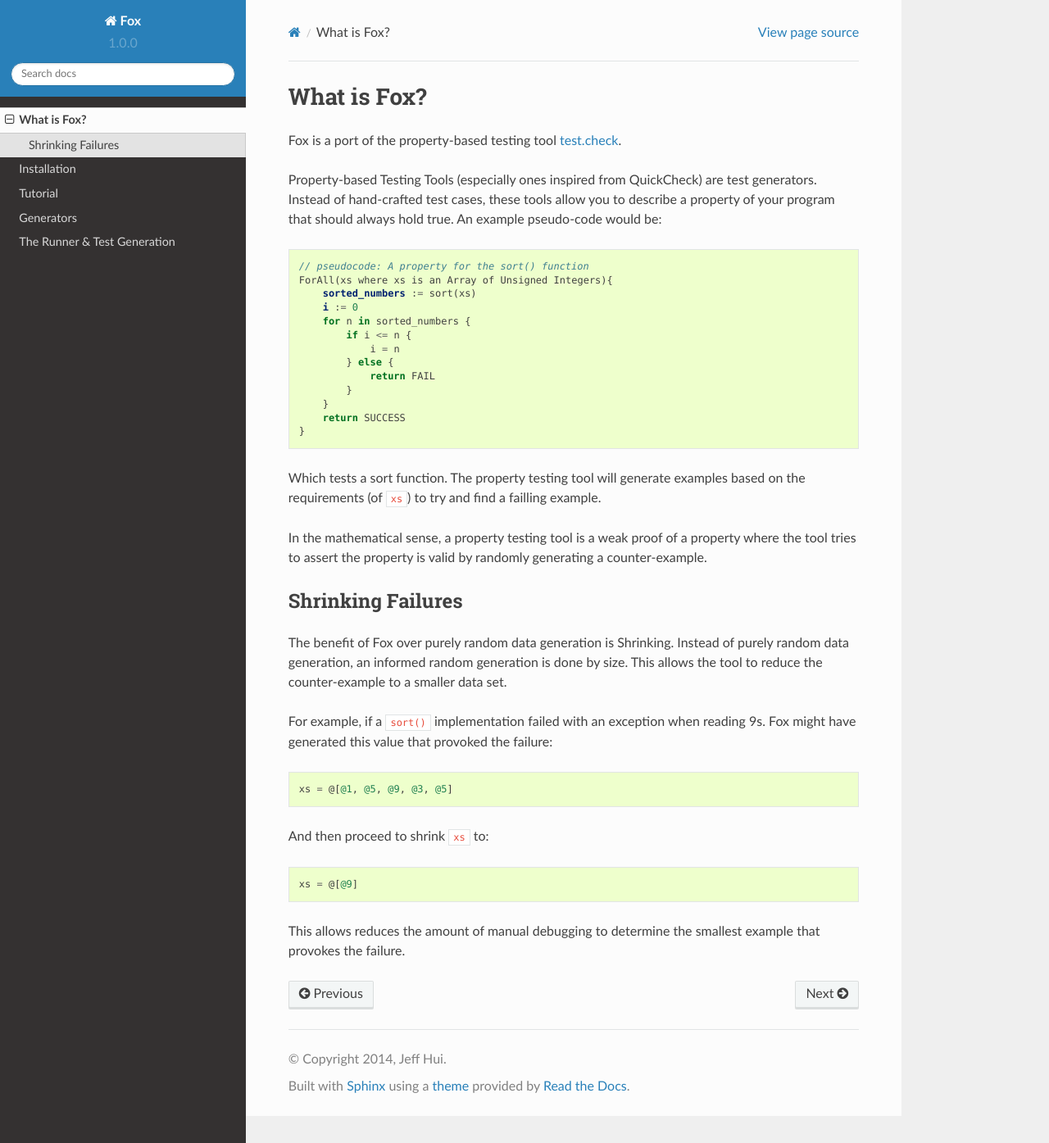
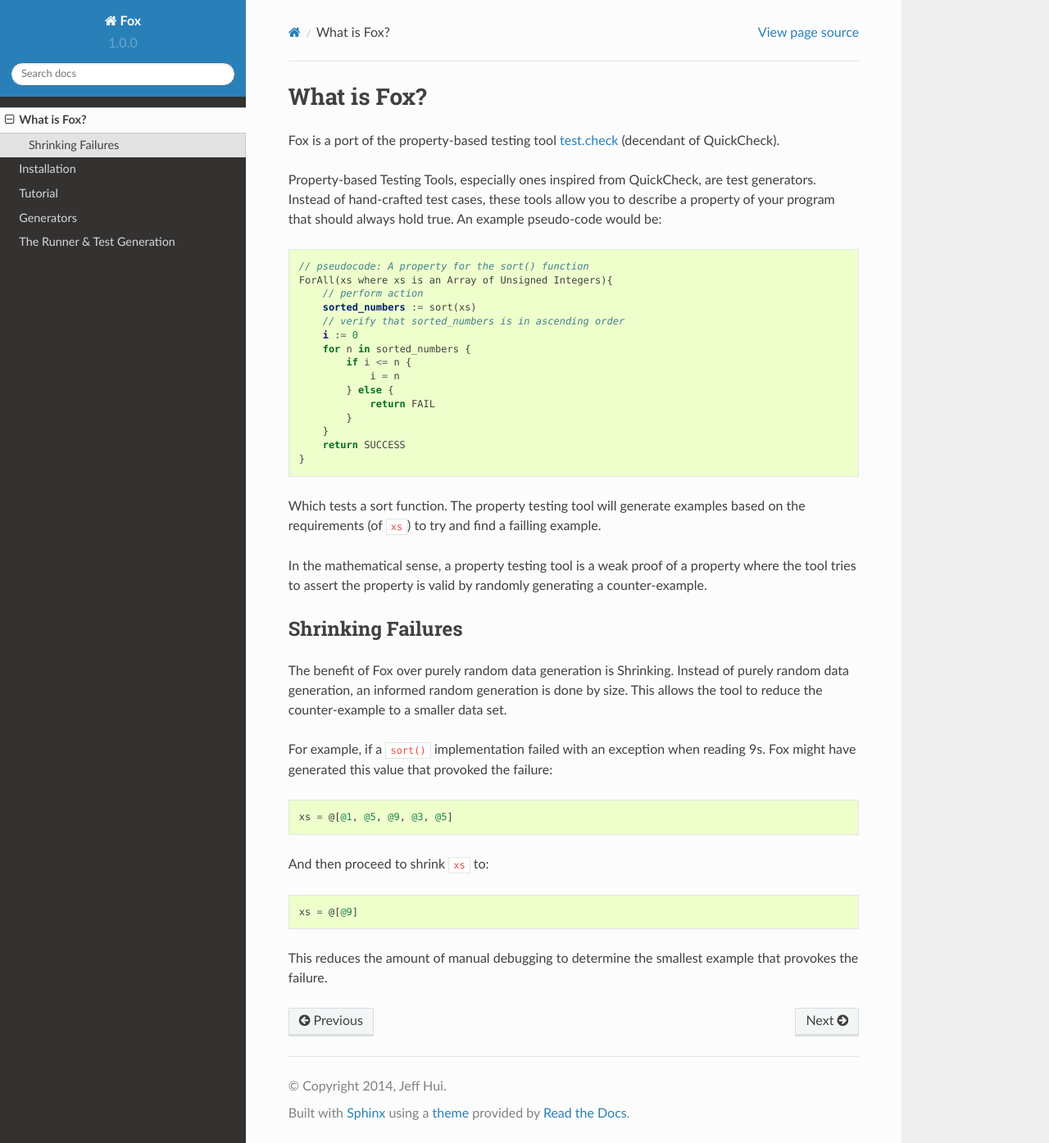
Before and after one commit to jeffh/Fox, a Sphinx documentation site: the page built from docs/source/what_is_fox.rst, in a window 1280 px wide and 1395 px high. Shown: the whole window at 82% size. Built offline with Sphinx 7.4.7 and the Read the Docs theme 2.0.0, drawn with Linux system fonts in a browser that asks for light colours.

Commit message:
Grammar.

```diff
--- a/docs/source/what_is_fox.rst
+++ b/docs/source/what_is_fox.rst
@@ -3,16 +3,19 @@
 What is Fox?
 ============
 
-Fox is a port of the property-based testing tool `test.check`_.
+Fox is a port of the property-based testing tool `test.check`_ (decendant of
+QuickCheck).
 
-Property-based Testing Tools (especially ones inspired from QuickCheck) are
+Property-based Testing Tools, especially ones inspired from QuickCheck, are
 test generators. Instead of hand-crafted test cases, these tools allow you to
 describe a property of your program that should always hold true. An example
 pseudo-code would be::
 
     // pseudocode: A property for the sort() function
     ForAll(xs where xs is an Array of Unsigned Integers){
+        // perform action
         sorted_numbers := sort(xs)
+        // verify that sorted_numbers is in ascending order
         i := 0
         for n in sorted_numbers {
             if i <= n {
@@ -47,8 +50,8 @@ And then proceed to shrink ``xs`` to::
 
     xs = @[@9]
 
-This allows reduces the amount of manual debugging to determine the smallest
-example that provokes the failure.
+This reduces the amount of manual debugging to determine the smallest example
+that provokes the failure.
 
 .. _test.check: https://github.com/clojure/test.check
 .. _Haskell QuickCheck: https://www.haskell.org/haskellwiki/Introduction_to_QuickCheck2
```
